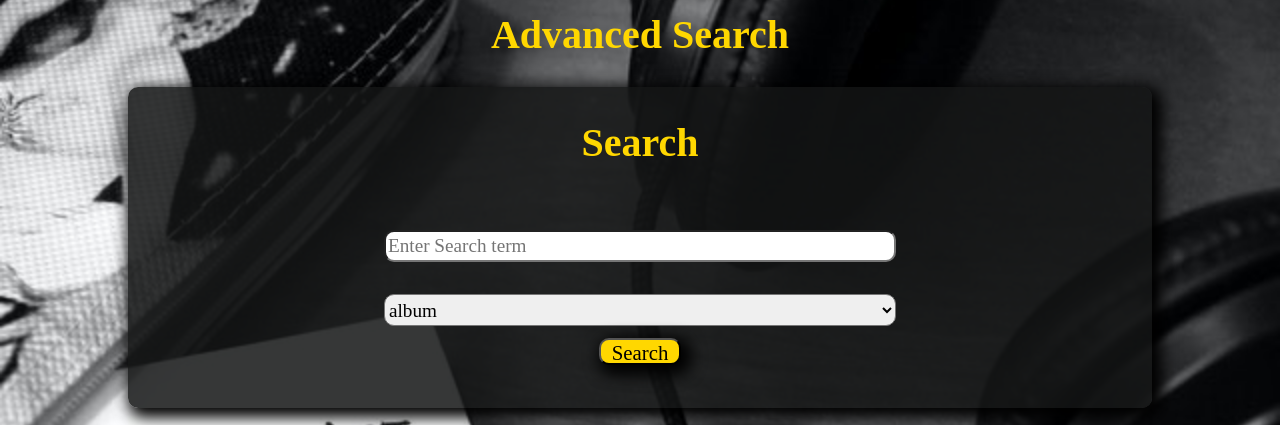
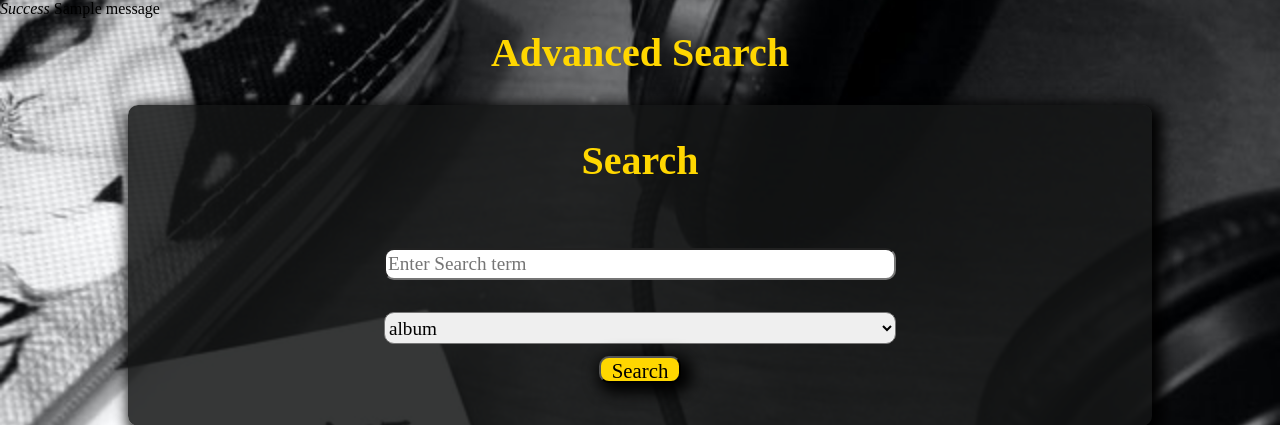
Before and after one commit to Gertobin11/album-review, a Django app: page /advanced-search/ in a window 1280 px wide. Shown: the part 64-489 px from the top of the page. Run offline with Django 3.2, Linux system fonts and the light colour scheme; one stand-in notice (Sample message) is shown; some libraries are stand-ins or nearby versions; some web fonts are replaced.

Commit message:
Added Basic messaging to tell the user if their artist genre has been added successfully
Have refactored this code into a helper function , that takes a request and the field to display as parameters and returns the message

```diff
--- a/reviews/forms.py
+++ b/reviews/forms.py
@@ -61,5 +61,4 @@ class ReviewForm(forms.ModelForm):
                    'content': forms.TextInput(
                     attrs={'placeholder': 'Enter your Review'}),
                    'rating': forms.NumberInput(
-                    attrs={'placeholder': 'Rate the Album /10',
-                           'min': 1, 'max': 10})}
+                    attrs={'placeholder': 'Rate the Album /10'})}
--- a/reviews/views.py
+++ b/reviews/views.py
@@ -2,7 +2,7 @@ from django.shortcuts import render, get_object_or_404, redirect
 from django.template.defaulttags import register
 from django.contrib.auth.decorators import login_required
 from reviews.models import Review, Album
-from .utils import attach_album_attributes
+from .utils import attach_album_attributes, success_message
 from .forms import (GenreForm, SearchForm, ArtistForm,
                     RecordCompanyForm, AlbumForm, ReviewForm)
 
@@ -137,15 +137,13 @@ def add_review(request):
     }
     if request.method == 'POST':
         form = ReviewForm(request.POST)
-        try:
-            if form.is_valid():
-                valid_form = form.save(commit=False)
-                valid_form.creator = request.user
-                valid_form.save()
-            else:
-                print(form.errors)
-        except ValueError as error:
-            print('form-error', error)
+        if form.is_valid():
+            valid_form = form.save(commit=False)
+            valid_form.creator = request.user
+            valid_form.save()
+            success_message(request, 'title')
+        else:
+            print(form.errors)
 
     return render(request, template, context)
 
@@ -157,6 +155,7 @@ def add_artist(request):
         form = ArtistForm(request.POST)
         if form.is_valid():
             form.save()
+            success_message(request, 'name')
         return redirect('add_review')
 
 
@@ -167,6 +166,7 @@ def add_genre(request):
         form = GenreForm(request.POST)
         if form.is_valid():
             form.save()
+            success_message(request, 'name')
         return redirect('add_review')
 
 
@@ -177,6 +177,7 @@ def add_record_label(request):
         form = RecordCompanyForm(request.POST)
         if form.is_valid():
             form.save()
+            success_message(request, 'name')
         return redirect('add_review')
 
 
@@ -186,8 +187,8 @@ def add_album(request):
     if request.method == 'POST':
         form = AlbumForm(request.POST, request.FILES)
         if form.is_valid():
-            print(form)
             form.save()
+            success_message(request, 'title')
         else:
             print(form.errors)
         return redirect('add_review')
--- a/templates/base.html
+++ b/templates/base.html
@@ -56,6 +56,13 @@
             </div>
         </nav>
     </header>
+    <!--- Display messages to the user -->
+    {% for message in messages %}
+        <p>
+            <em>{{ message.level_tag|title }}</em>
+            {{ message }}
+        </p>
+    {% endfor %}
     {% block content %}
     {% endblock %}
     <footer>
```
Also changed, not shown: reviews/utils.py (+8 -0 lines), db.sqlite3.
